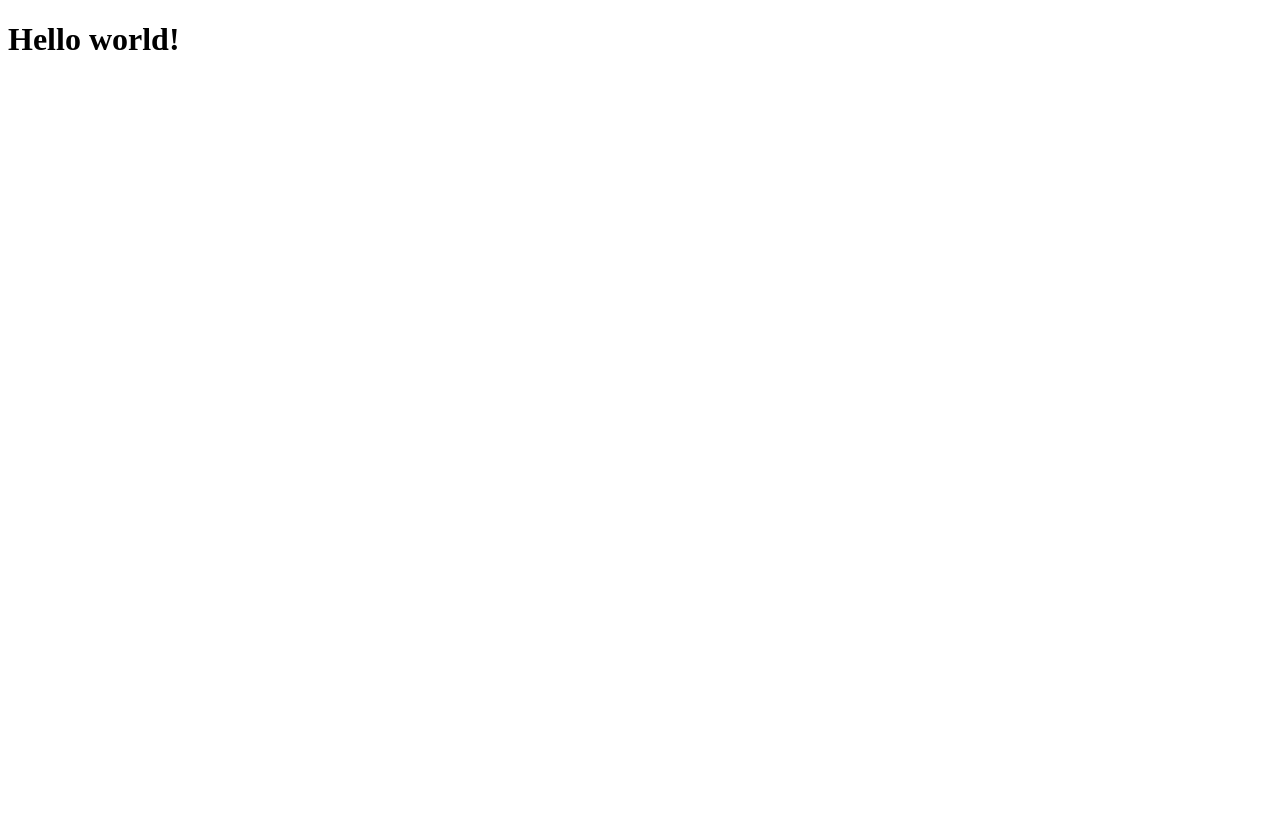
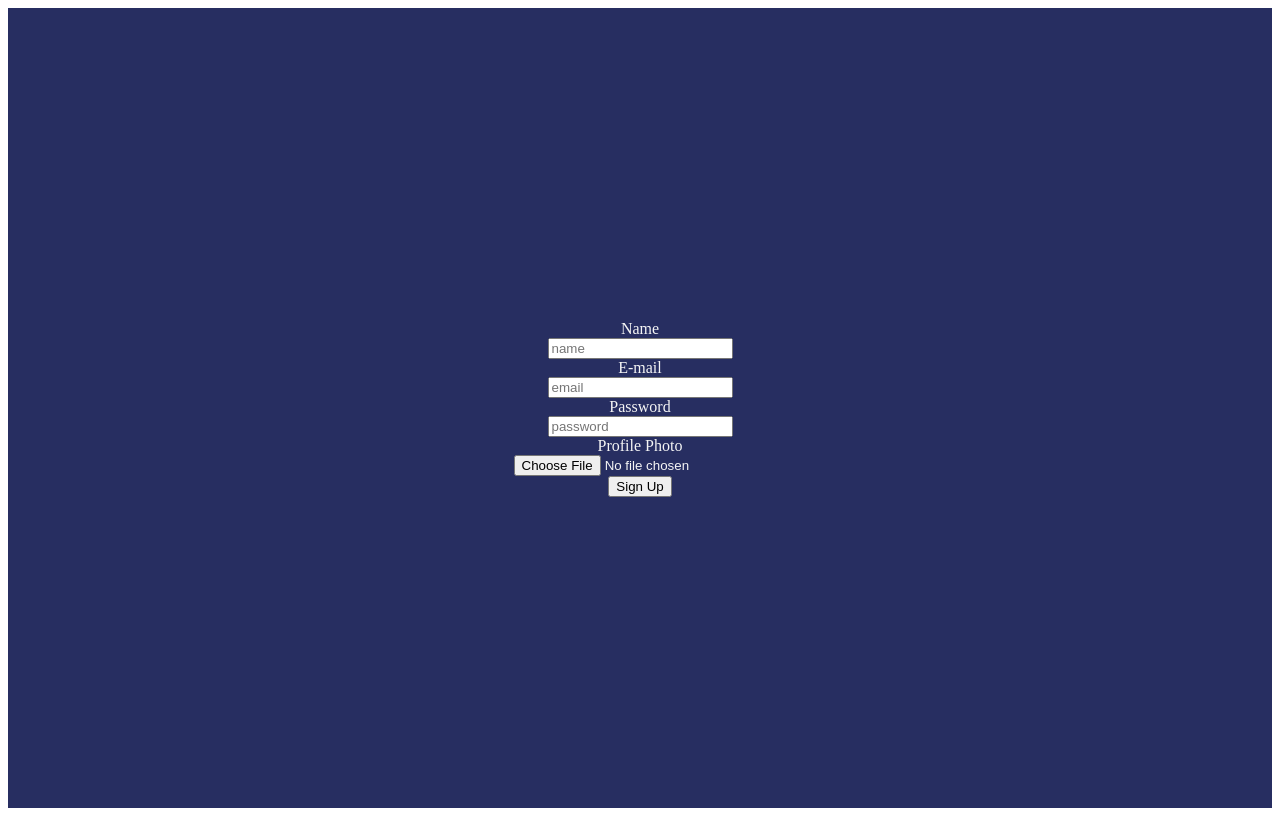
Before and after one commit to Ayush-Dabas/react-chat-app, a React (Create React App) app: page / in a window 1280 px wide. Built offline with nearby package versions, Linux system fonts and the light colour scheme.

Commit message:
created sign up without css css should be improved upon no functionality yet

```diff
--- a/src/App.js
+++ b/src/App.js
@@ -1,9 +1,11 @@
 import React from "react";
+import { Navbar, SignUp } from "./components/index";
 
 function App() {
   return (
     <div className="App">
-      <h1>Hello world!</h1>
+      <SignUp />
+      {/* <Navbar /> */}
     </div>
   );
 }
--- /dev/null
+++ b/src/components/Navbar.jsx
@@ -0,0 +1,11 @@
+import React from "react";
+
+const Navbar = () => {
+  return (
+    <div className="navbar">
+      <p>navbar</p>
+    </div>
+  );
+};
+
+export default Navbar;
--- /dev/null
+++ b/src/components/SignUp.css
@@ -0,0 +1,14 @@
+.signUp{
+    background-color: cadetblue;
+}
+
+.formContainer form{
+    background-color: rgb(39, 46, 97);
+    height: 100dvh;
+    /* width: 50dvw; */
+    display: flex;
+    flex-direction: column;
+    justify-content: center;
+    align-items: center;
+    color: whitesmoke;
+}
--- /dev/null
+++ b/src/components/SignUp.jsx
@@ -0,0 +1,27 @@
+import React from "react";
+import "./SignUp.css";
+
+const SignUp = () => {
+  return (
+    <div className="signUp">
+      <div className="formContainer">
+        <form>
+          <label htmlFor="name">Name</label>
+          <input type="text" id="name" placeholder="name" />
+
+          <label htmlFor="email">E-mail</label>
+          <input type="email" id="email" placeholder="email" />
+
+          <label htmlFor="password">Password</label>
+          <input type="password" id="password" placeholder="password" />
+
+          <label htmlFor="userProfilePhoto">Profile Photo</label>
+          <input type="file" id="userProfilePhoto" />
+          <button type="submit">Sign Up</button>
+        </form>
+      </div>
+    </div>
+  );
+};
+
+export default SignUp;
--- /dev/null
+++ b/src/components/index.js
@@ -0,0 +1,2 @@
+export { default as Navbar } from "./Navbar.jsx";
+export { default as SignUp } from "./SignUp.jsx";
```
